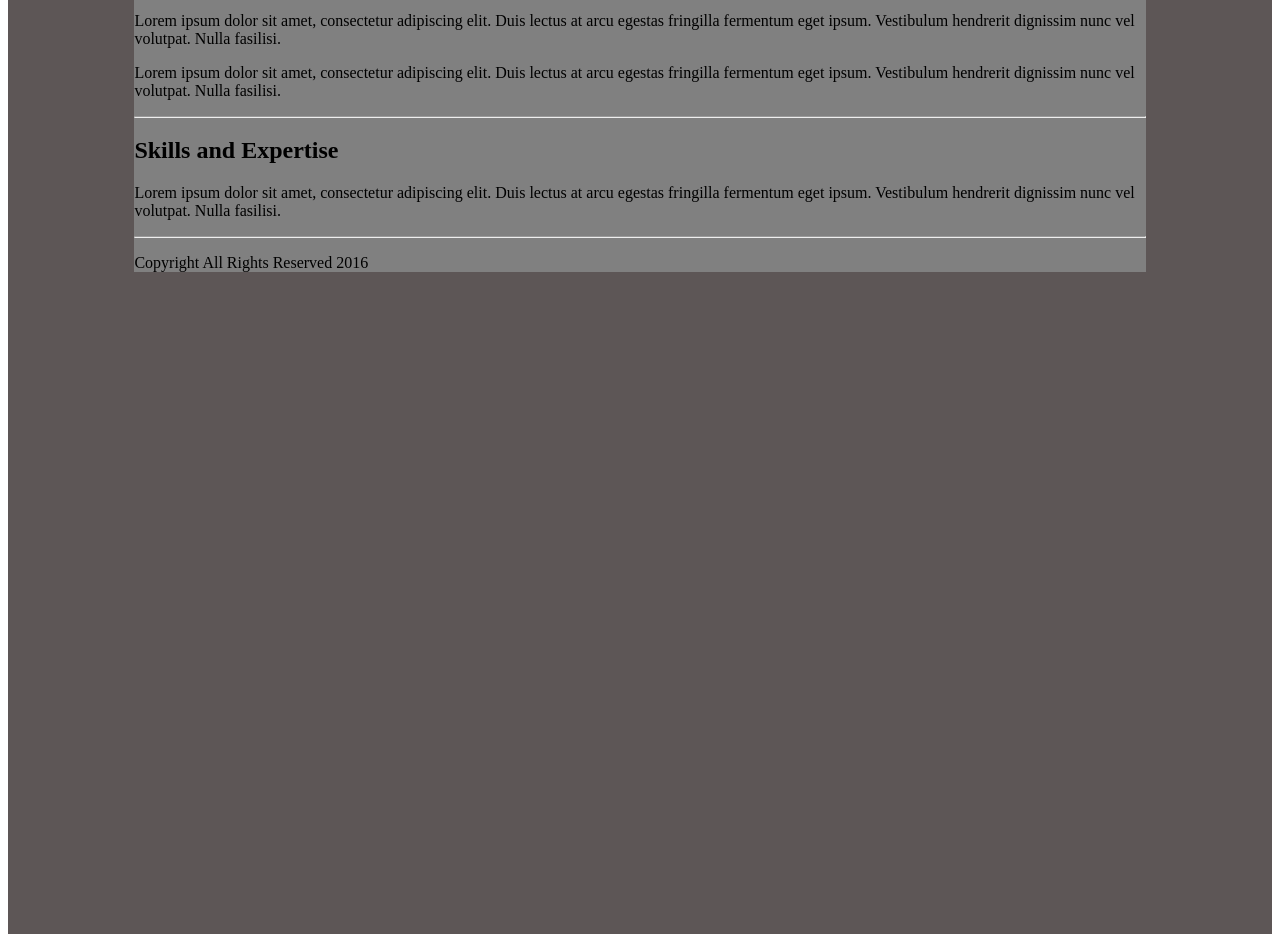
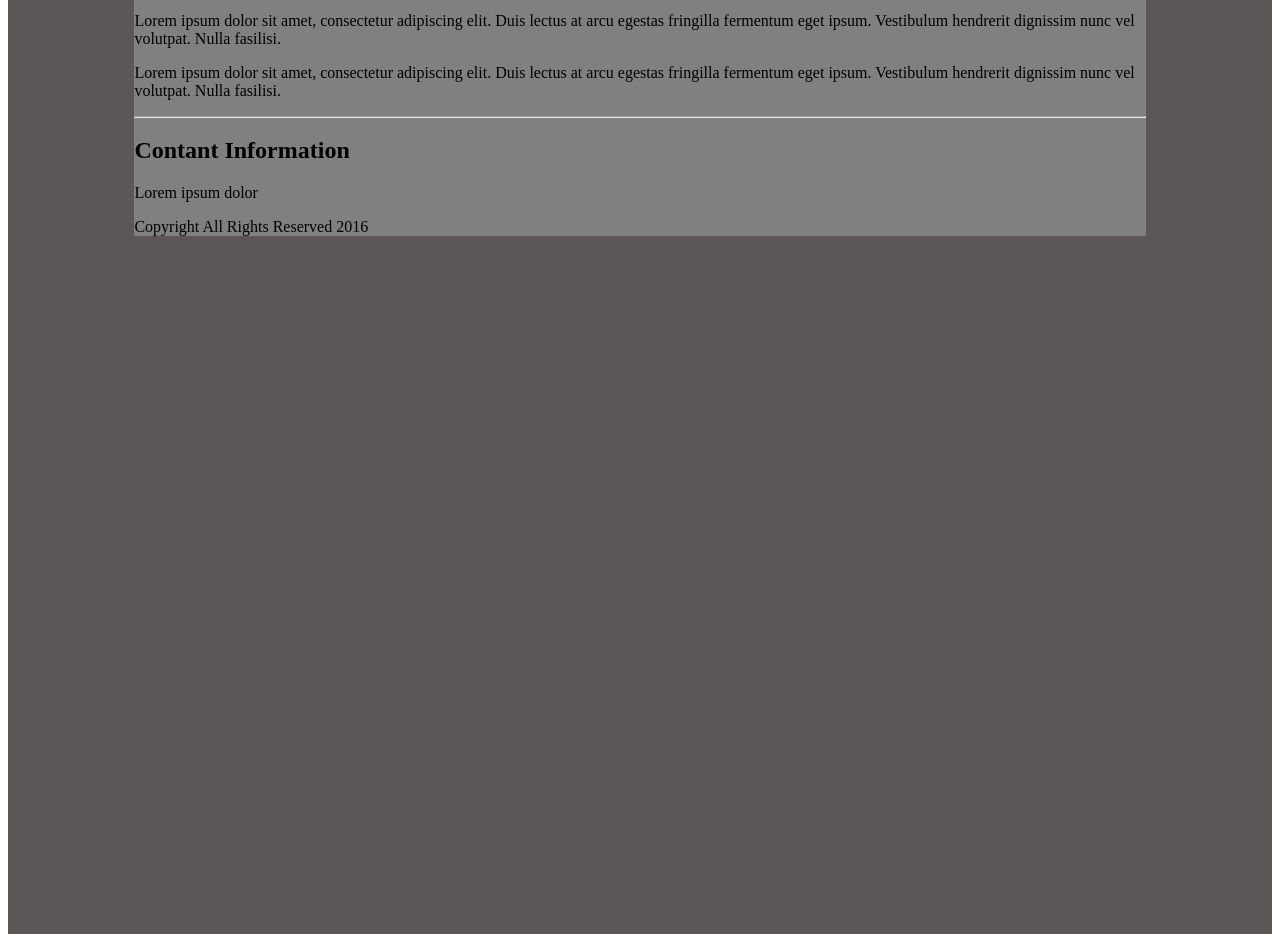
Before and after one commit to denyskoech/My-C.V-, a plain HTML site: page contact.html in a window 1280 px wide. Shown: the part 940-1874 px from the top of the page. Drawn offline with Linux system fonts and the light colour scheme.

Commit message:
contact 3

```diff
--- a/contact.html
+++ b/contact.html
@@ -44,11 +44,11 @@
                     <p>Lorem ipsum dolor sit amet, consectetur adipiscing elit. Duis lectus at arcu egestas fringilla fermentum eget ipsum. Vestibulum hendrerit dignissim nunc vel volutpat. Nulla fasilisi.</p>
                     <p>Lorem ipsum dolor sit amet, consectetur adipiscing elit. Duis lectus at arcu egestas fringilla fermentum eget ipsum. Vestibulum hendrerit dignissim nunc vel volutpat. Nulla fasilisi.</p>
                 </div> <hr>
-                <div class="skills">
-                    <h1>Skills and Expertise</h1>
-                    <p>Lorem ipsum dolor sit amet, consectetur adipiscing elit. Duis lectus at arcu egestas fringilla fermentum eget ipsum. Vestibulum hendrerit dignissim nunc vel volutpat. Nulla fasilisi.</p>
-                </div> <hr>
 
+                <div class="contact">
+                    <h1>Contant Information</h1>
+                    <p>Lorem ipsum dolor</p>
+                </div>
                 <div class="footer">
                     <p>Copyright All Rights Reserved 2016</p>
                 </div>
```
